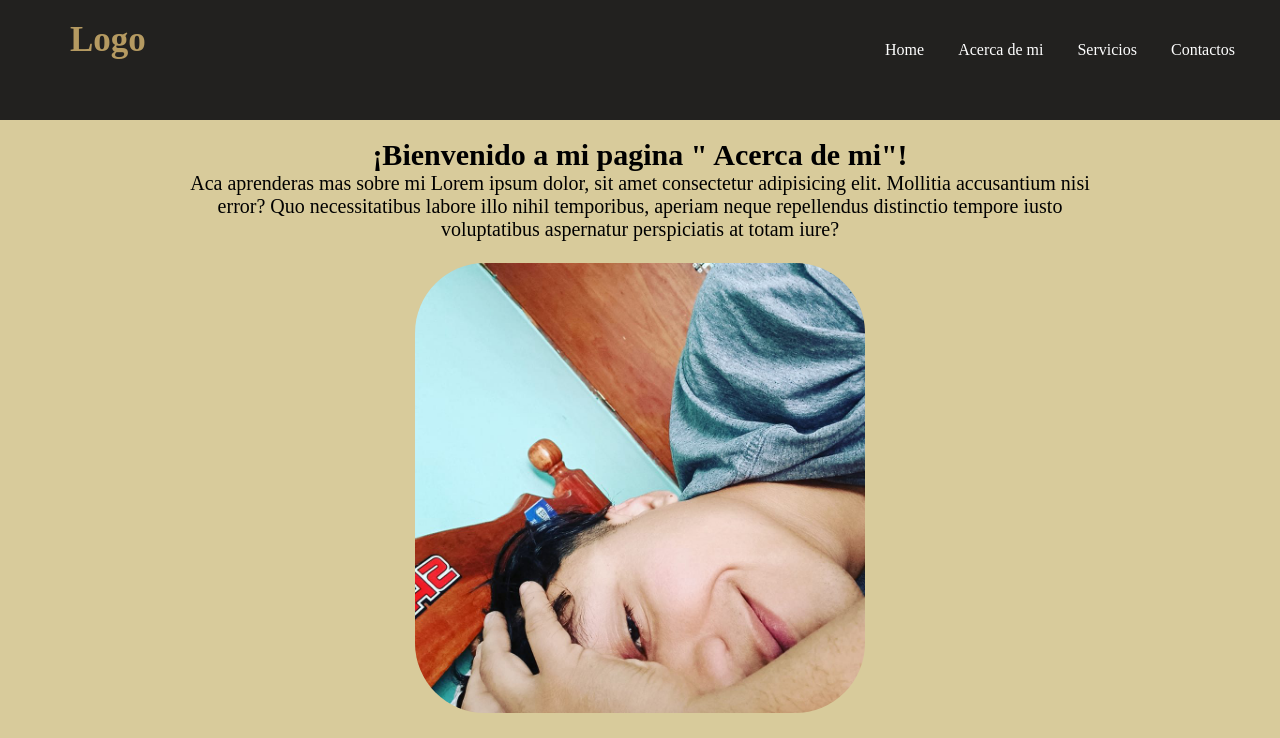
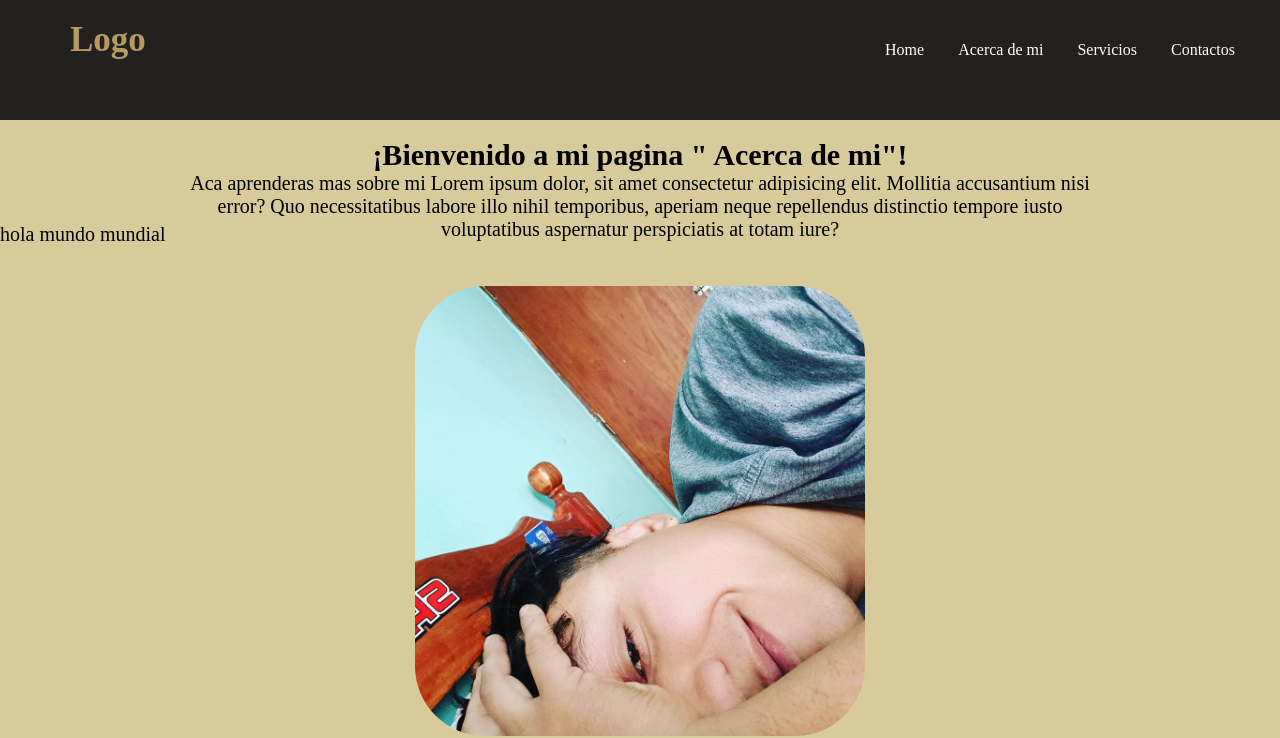
Before and after one commit to GustavoDeveloperjujuy/WebEgg, a plain HTML site: page index.html in a window 1280 px wide. Shown: the top 738 px of the page. Drawn offline with Linux system fonts and the light colour scheme.

Commit message:
Update index.html

```diff
--- a/index.html
+++ b/index.html
@@ -49,6 +49,7 @@
     </header>
 
     <main>
+
         <div class="main-Conenedor">
             <div class="texto-contenedor">
                 <h2>¡Bienvenido a mi pagina " Acerca de mi"!</h2>
@@ -58,6 +59,7 @@
                     iusto voluptatibus aspernatur perspiciatis at totam iure?
                 </p>
             </div>
+            <div class="greeting"> hola mundo mundial</div>
             <div>
                 <img src="313212634_3341067709439909_3358146793711718544_n.jpg"
                     alt="yo" class="img1">
```
